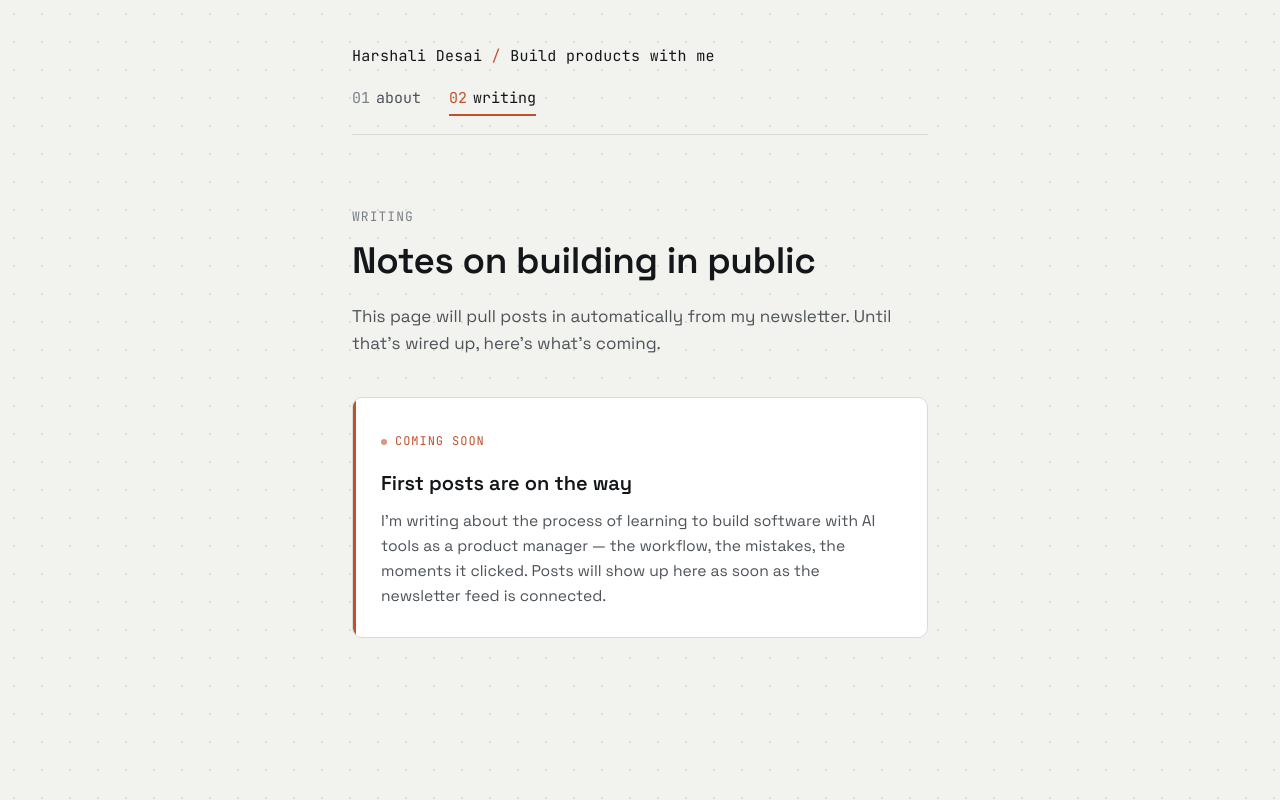
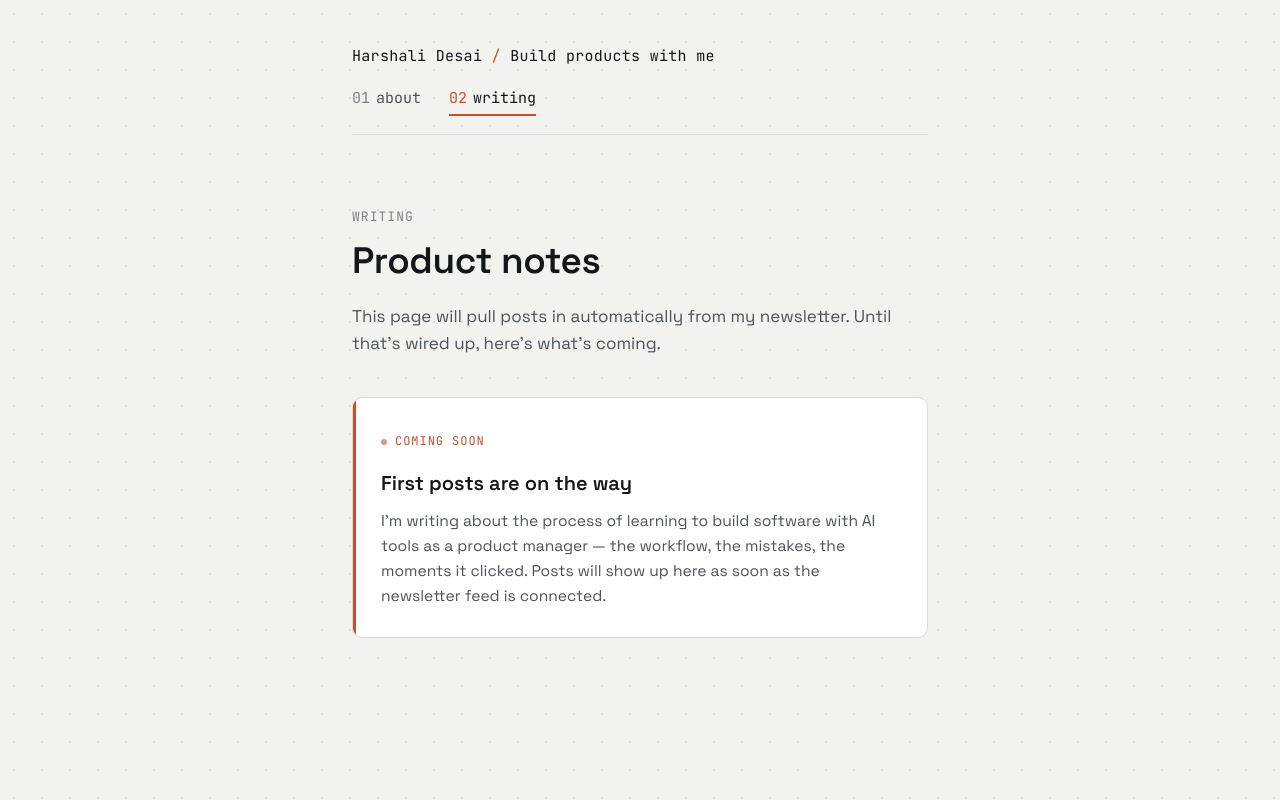
Before and after one commit to harshalibdesai/personal-site, a Next.js app: page /writing in a window 1280 px wide. Built offline with nearby package versions, Linux system fonts and the light colour scheme.

Commit message:
Change Writing page heading to 'Product notes'

```diff
--- a/content/site-content.ts
+++ b/content/site-content.ts
@@ -34,7 +34,7 @@ export const aboutContent = {
 
 export const writingContent = {
   eyebrow: "Writing",
-  heading: "Notes on building in public",
+  heading: "Product notes",
   intro:
     "This page will pull posts in automatically from my newsletter. Until that's wired up, here's what's coming.",
   comingSoon: {
```
